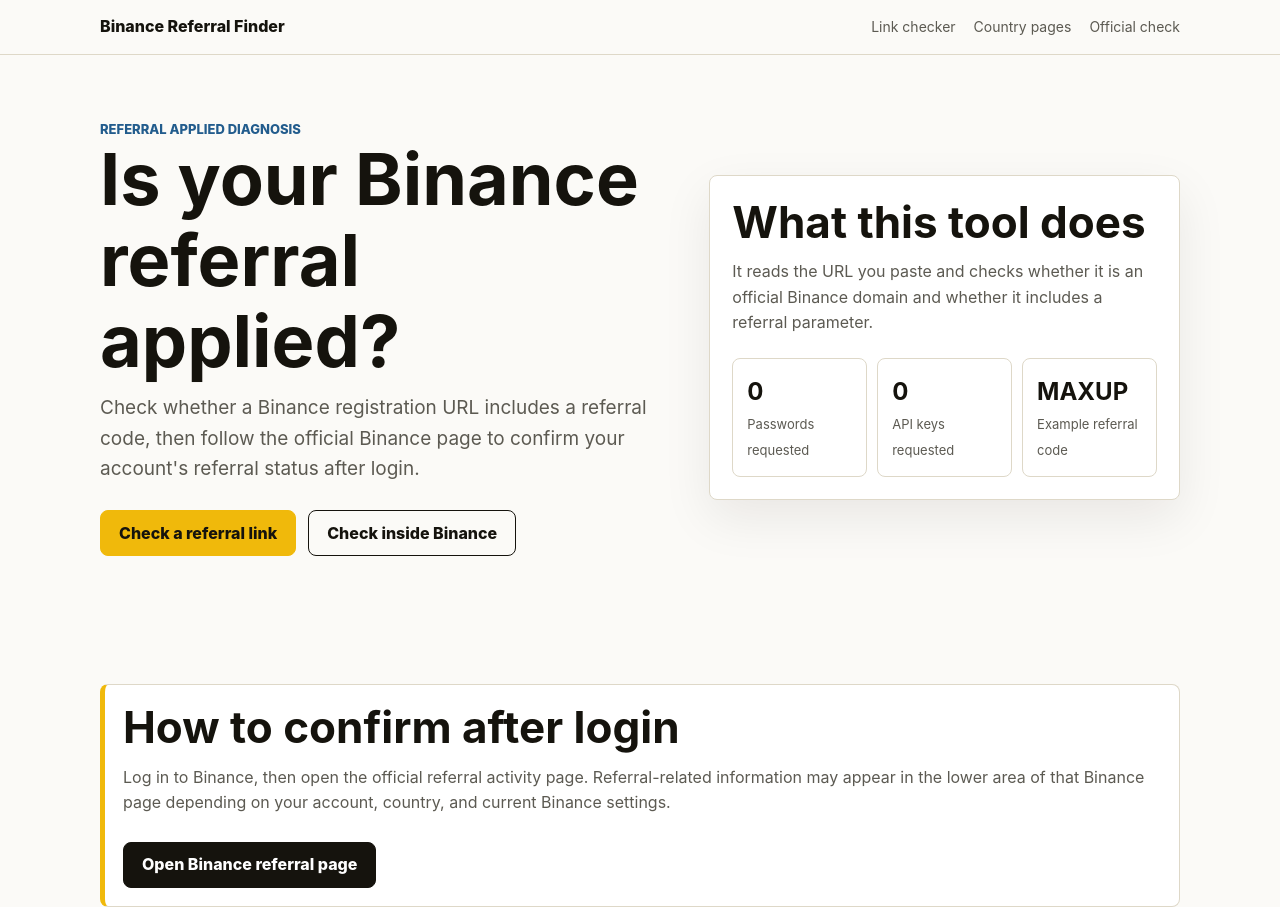
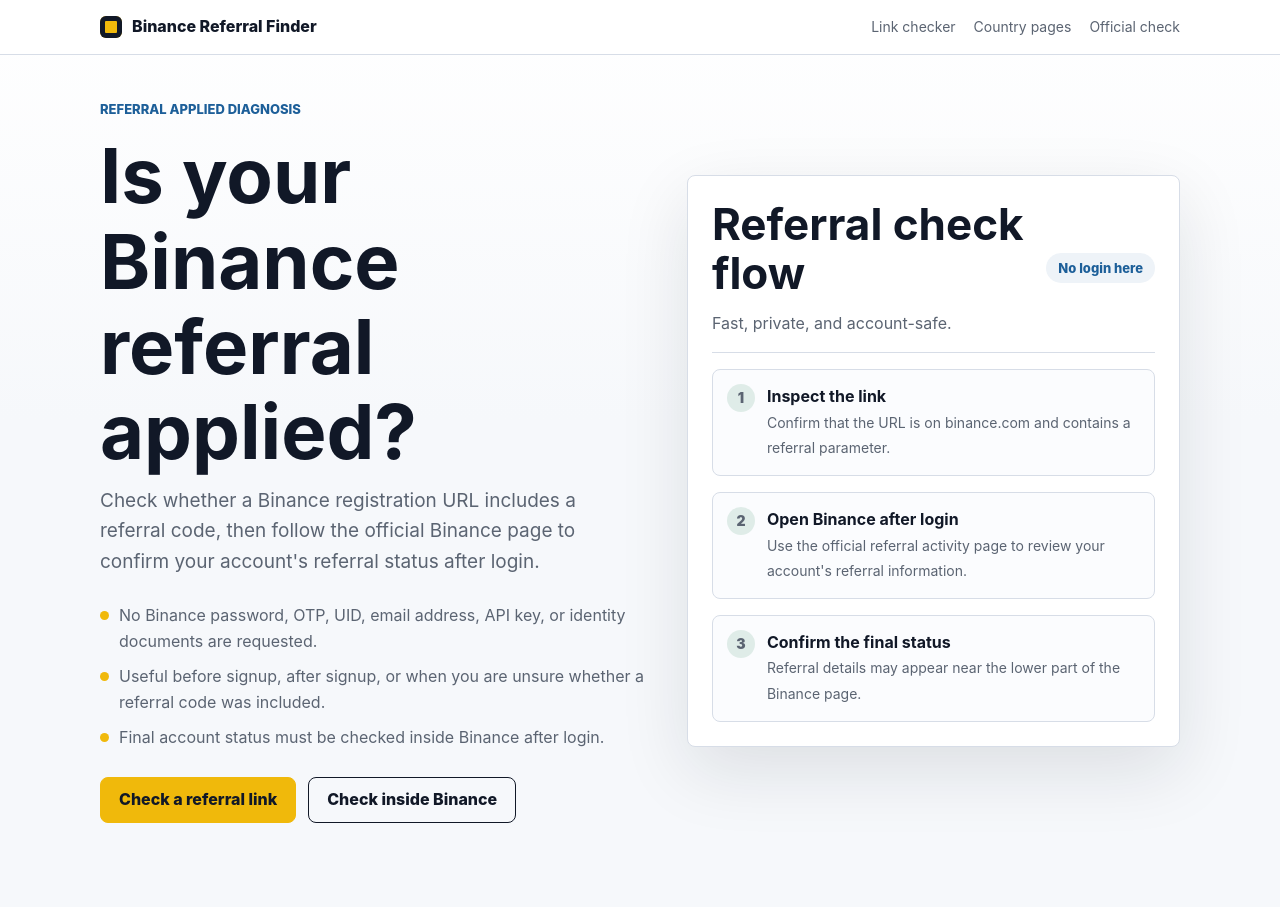
Before and after one commit to baeyeoungu6-ai/referralfinder, a website: page referralfinder/public/index.html in a window 1280 px wide. Shown: the top 907 px of the page. Drawn offline with Linux system fonts and the light colour scheme.

Commit message:
Add files via upload

```diff
--- a/referralfinder/public/index.html
+++ b/referralfinder/public/index.html
@@ -26,19 +26,27 @@
           <div class="eyebrow">Referral applied diagnosis</div>
           <h1>Is your Binance referral applied?</h1>
           <p class="lead">Check whether a Binance registration URL includes a referral code, then follow the official Binance page to confirm your account's referral status after login.</p>
+          <ul class="hero-points">
+            <li>No Binance password, OTP, UID, email address, API key, or identity documents are requested.</li>
+            <li>Useful before signup, after signup, or when you are unsure whether a referral code was included.</li>
+            <li>Final account status must be checked inside Binance after login.</li>
+          </ul>
           <div class="actions">
             <a class="button gold" href="/link-checker/">Check a referral link</a>
             <a class="button secondary" href="https://www.binance.com/en/activity/referral?ref=MAXUP" rel="nofollow sponsored">Check inside Binance</a>
           </div>
         </div>
-        <aside class="tool">
-          <h2>What this tool does</h2>
-          <p>It reads the URL you paste and checks whether it is an official Binance domain and whether it includes a referral parameter.</p>
-          <div class="status">
-            <div><strong>0</strong><span>Passwords requested</span></div>
-            <div><strong>0</strong><span>API keys requested</span></div>
-            <div><strong>MAXUP</strong><span>Example referral code</span></div>
+        <aside class="tool diagnosis-card">
+          <div class="diagnosis-header">
+            <div>
+              <h2>Referral check flow</h2>
+              <p>Fast, private, and account-safe.</p>
+            </div>
+            <span class="pill">No login here</span>
           </div>
+          <div class="check-row"><span class="check-icon">1</span><div><strong>Inspect the link</strong><span>Confirm that the URL is on binance.com and contains a referral parameter.</span></div></div>
+          <div class="check-row"><span class="check-icon">2</span><div><strong>Open Binance after login</strong><span>Use the official referral activity page to review your account's referral information.</span></div></div>
+          <div class="check-row"><span class="check-icon">3</span><div><strong>Confirm the final status</strong><span>Referral details may appear near the lower part of the Binance page.</span></div></div>
         </aside>
       </section>
 
@@ -49,6 +57,27 @@
           <div class="actions">
             <a class="button" href="https://www.binance.com/en/activity/referral?ref=MAXUP" rel="nofollow sponsored">Open Binance referral page</a>
           </div>
+        </div>
+      </section>
+
+      <section class="section">
+        <div class="eyebrow">Safe by design</div>
+        <h2>Built like a diagnostic tool, not a login page</h2>
+        <p>This site only helps users understand the next step. It does not claim to reveal the real upstream inviter or read private Binance account data.</p>
+        <div class="trust-strip">
+          <div><strong>URL only</strong><span>Paste a public Binance link, not account credentials.</span></div>
+          <div><strong>Official final check</strong><span>Use Binance's logged-in referral page for account status.</span></div>
+          <div><strong>Country pages</strong><span>Search-friendly guides for users in different regions.</span></div>
+        </div>
+      </section>
+
+      <section class="section">
+        <div class="eyebrow">How it works</div>
+        <h2>Three clear checks</h2>
+        <div class="method-grid">
+          <article class="method-card"><div class="number">1</div><h3>Domain check</h3><p>Make sure the pasted URL is an official Binance domain and uses HTTPS.</p></article>
+          <article class="method-card"><div class="number">2</div><h3>Code check</h3><p>Look for a referral parameter such as <strong>ref=MAXUP</strong> in the link.</p></article>
+          <article class="method-card"><div class="number">3</div><h3>Account check</h3><p>Log in to Binance and open the official referral page to confirm the final account result.</p></article>
         </div>
       </section>
 
--- a/referralfinder/public/styles.css
+++ b/referralfinder/public/styles.css
@@ -1,15 +1,17 @@
 :root {
   color-scheme: light;
-  --ink: #15130d;
-  --muted: #5c5a52;
-  --line: #ded8c8;
-  --paper: #fbfaf7;
+  --ink: #111827;
+  --muted: #5b6472;
+  --line: #d7dde7;
+  --paper: #f6f8fb;
   --panel: #ffffff;
   --gold: #f0b90b;
   --green: #167a4a;
   --red: #b3392f;
-  --blue: #225c8d;
-  --shadow: 0 18px 50px rgba(21, 19, 13, 0.08);
+  --blue: #1d5f99;
+  --navy: #101928;
+  --soft: #eef3f8;
+  --shadow: 0 24px 70px rgba(17, 24, 39, 0.11);
 }
 
 * {
@@ -18,7 +20,9 @@
 
 body {
   margin: 0;
-  background: var(--paper);
+  background:
+    linear-gradient(180deg, #ffffff 0, var(--paper) 420px),
+    var(--paper);
   color: var(--ink);
   font-family: Inter, ui-sans-serif, system-ui, -apple-system, BlinkMacSystemFont, "Segoe UI", sans-serif;
   line-height: 1.6;
@@ -30,7 +34,7 @@
 
 .topbar {
   border-bottom: 1px solid var(--line);
-  background: rgba(251, 250, 247, 0.92);
+  background: rgba(255, 255, 255, 0.92);
   position: sticky;
   top: 0;
   z-index: 10;
@@ -48,12 +52,26 @@
 }
 
 .brand {
+  display: inline-flex;
+  align-items: center;
+  gap: 10px;
   font-weight: 800;
   text-decoration: none;
 }
 
+.brand::before {
+  content: "";
+  width: 22px;
+  height: 22px;
+  border-radius: 6px;
+  background: var(--gold);
+  box-shadow: inset 0 0 0 5px #111827;
+}
+
 .navlinks {
   display: flex;
+  align-items: center;
+  flex-wrap: wrap;
   gap: 18px;
   color: var(--muted);
   font-size: 14px;
@@ -67,14 +85,17 @@
 .section {
   max-width: 1120px;
   margin: 0 auto;
-  padding: 64px 20px;
+  padding: 58px 20px;
 }
 
 .hero {
   display: grid;
-  grid-template-columns: minmax(0, 1.1fr) minmax(320px, 0.9fr);
-  gap: 34px;
+  grid-template-columns: minmax(0, 1.05fr) minmax(340px, 0.95fr);
+  gap: 42px;
   align-items: center;
+  min-height: calc(100vh - 70px);
+  padding-top: 44px;
+  padding-bottom: 44px;
 }
 
 .eyebrow {
@@ -83,6 +104,7 @@
   text-transform: uppercase;
   letter-spacing: 0;
   font-size: 13px;
+  margin-bottom: 14px;
 }
 
 h1,
@@ -94,7 +116,7 @@
 }
 
 h1 {
-  font-size: clamp(38px, 6vw, 72px);
+  font-size: clamp(40px, 6vw, 76px);
   max-width: 820px;
 }
 
@@ -114,6 +136,31 @@
 .lead {
   font-size: 19px;
   max-width: 680px;
+}
+
+.hero-points {
+  display: grid;
+  gap: 10px;
+  margin-top: 26px;
+  padding: 0;
+  list-style: none;
+}
+
+.hero-points li {
+  display: flex;
+  align-items: flex-start;
+  gap: 10px;
+  color: var(--muted);
+}
+
+.hero-points li::before {
+  content: "";
+  flex: 0 0 auto;
+  width: 9px;
+  height: 9px;
+  margin-top: 8px;
+  border-radius: 999px;
+  background: var(--gold);
 }
 
 .actions {
@@ -137,6 +184,12 @@
   padding: 0 18px;
   text-decoration: none;
   font-weight: 800;
+  transition: transform 150ms ease, box-shadow 150ms ease, border-color 150ms ease;
+}
+
+.button:hover {
+  transform: translateY(-1px);
+  box-shadow: 0 10px 24px rgba(17, 24, 39, 0.12);
 }
 
 .button.secondary {
@@ -155,7 +208,65 @@
   border: 1px solid var(--line);
   border-radius: 8px;
   box-shadow: var(--shadow);
-  padding: 22px;
+  padding: 24px;
+}
+
+.diagnosis-card {
+  display: grid;
+  gap: 16px;
+}
+
+.diagnosis-header {
+  display: flex;
+  align-items: center;
+  justify-content: space-between;
+  gap: 14px;
+  padding-bottom: 16px;
+  border-bottom: 1px solid var(--line);
+}
+
+.pill {
+  border-radius: 999px;
+  background: var(--soft);
+  color: var(--blue);
+  display: inline-flex;
+  align-items: center;
+  min-height: 30px;
+  padding: 0 12px;
+  font-size: 13px;
+  font-weight: 800;
+  white-space: nowrap;
+}
+
+.check-row {
+  display: flex;
+  gap: 12px;
+  align-items: flex-start;
+  padding: 14px;
+  border: 1px solid var(--line);
+  border-radius: 8px;
+  background: #fbfcfe;
+}
+
+.check-icon {
+  display: grid;
+  place-items: center;
+  flex: 0 0 auto;
+  width: 28px;
+  height: 28px;
+  border-radius: 999px;
+  background: rgba(22, 122, 74, 0.12);
+  color: var(--green);
+  font-weight: 900;
+}
+
+.check-row strong {
+  display: block;
+}
+
+.check-row span {
+  color: var(--muted);
+  font-size: 14px;
 }
 
 .status {
@@ -163,6 +274,32 @@
   grid-template-columns: repeat(3, 1fr);
   gap: 10px;
   margin-top: 22px;
+}
+
+.trust-strip {
+  display: grid;
+  grid-template-columns: repeat(3, 1fr);
+  gap: 1px;
+  overflow: hidden;
+  border: 1px solid var(--line);
+  border-radius: 8px;
+  background: var(--line);
+  margin-top: 24px;
+}
+
+.trust-strip div {
+  background: #fff;
+  padding: 18px;
+}
+
+.trust-strip strong {
+  display: block;
+  color: var(--ink);
+}
+
+.trust-strip span {
+  color: var(--muted);
+  font-size: 14px;
 }
 
 .status div,
@@ -195,17 +332,50 @@
   margin-top: 26px;
 }
 
+.method-grid {
+  display: grid;
+  grid-template-columns: repeat(3, 1fr);
+  gap: 16px;
+  margin-top: 26px;
+}
+
+.method-card {
+  border: 1px solid var(--line);
+  border-radius: 8px;
+  background: #fff;
+  padding: 22px;
+}
+
+.method-card .number {
+  display: grid;
+  place-items: center;
+  width: 34px;
+  height: 34px;
+  border-radius: 8px;
+  background: var(--navy);
+  color: #fff;
+  font-weight: 900;
+  margin-bottom: 16px;
+}
+
 .country-card {
   padding: 20px;
   text-decoration: none;
+  min-height: 152px;
+  display: flex;
+  flex-direction: column;
+  justify-content: space-between;
+  transition: transform 150ms ease, border-color 150ms ease, box-shadow 150ms ease;
 }
 
 .country-card:hover {
   border-color: var(--gold);
+  transform: translateY(-2px);
+  box-shadow: 0 16px 36px rgba(17, 24, 39, 0.08);
 }
 
 .notice {
-  padding: 18px;
+  padding: 24px;
   border-left: 5px solid var(--gold);
 }
 
@@ -223,6 +393,12 @@
   padding: 14px;
   font: inherit;
   background: #fff;
+}
+
+input:focus,
+select:focus {
+  border-color: var(--blue);
+  outline: 3px solid rgba(29, 95, 153, 0.16);
 }
 
 .result {
@@ -282,7 +458,9 @@
 
 @media (max-width: 820px) {
   .hero,
-  .grid {
+  .grid,
+  .method-grid,
+  .trust-strip {
     grid-template-columns: 1fr;
   }
 
@@ -294,4 +472,8 @@
   .status {
     grid-template-columns: 1fr;
   }
+
+  .hero {
+    min-height: auto;
+  }
 }
```
